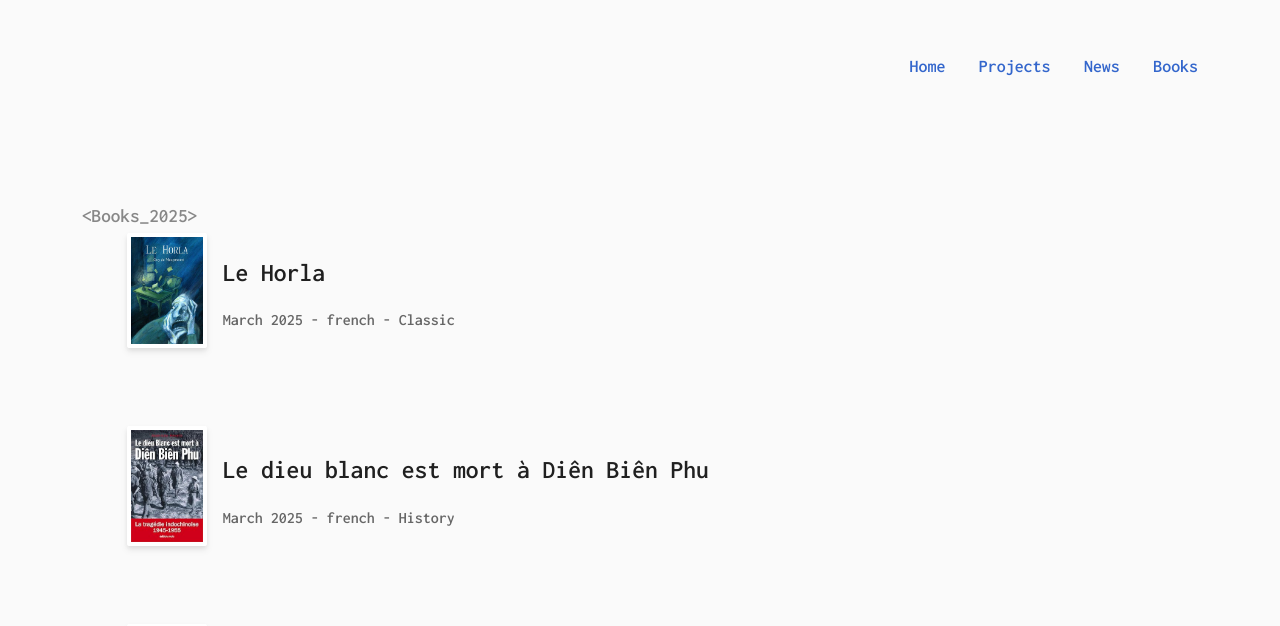
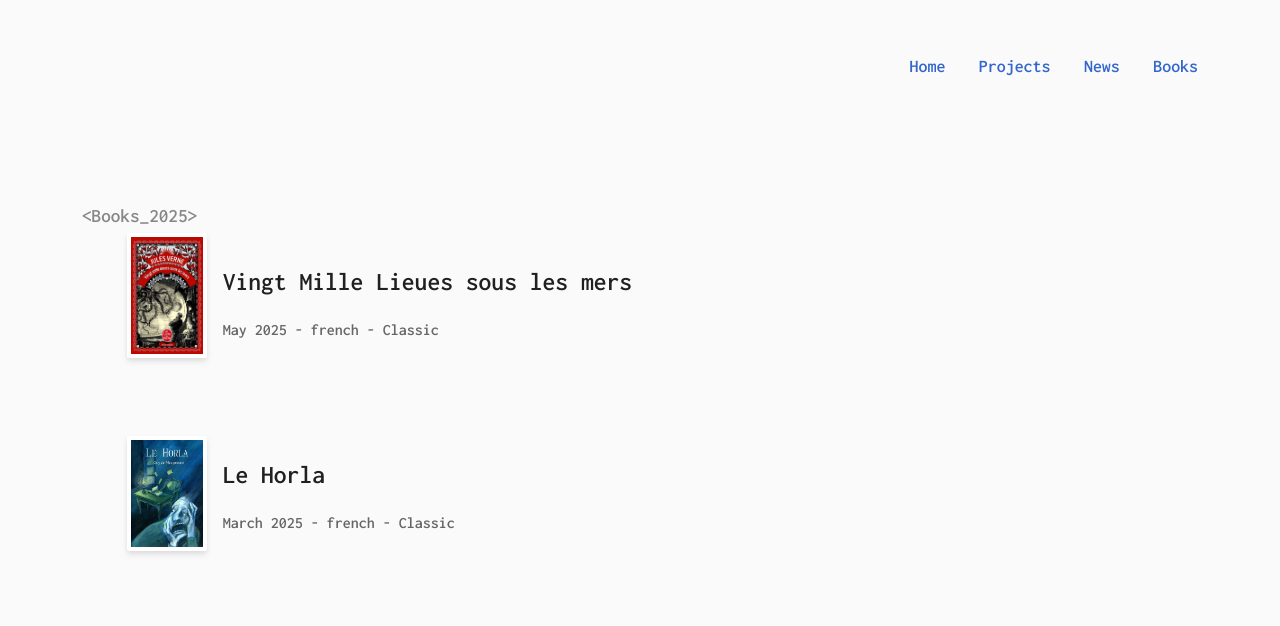
Before and after one commit to kevinch/kevinchevallierme, a Next.js app: page /books in a window 1280 px wide. Shown: the part 147-773 px from the top of the page. Built offline with nearby package versions, Linux system fonts and the light colour scheme.

Commit message:
Add book

```diff
--- a/components/Books.tsx
+++ b/components/Books.tsx
@@ -6,6 +6,14 @@ function Books() {
       <span className="code-help">{"<Books_2025>"}</span>
 
       <div className="books-list">
+        <Book
+          title="Vingt Mille Lieues sous les mers"
+          kind="Classic"
+          language="french"
+          date="may 2025"
+          cover="/images/vingt-mille-lieues-sous-mers.jpg"
+        />
+
         <Book
           title="Le Horla"
           kind="Classic"
--- a/package.json
+++ b/package.json
@@ -35,5 +35,6 @@
     "slice-machine-ui": "2.3.0",
     "tailwindcss": "^3.4.17",
     "typescript": "5.6.2"
-  }
+  },
+  "packageManager": "yarn@1.22.22+sha512.a6b2f7906b721bba3d67d4aff083df04dad64c399707841b7acf00f6b133b7ac24255f2652fa22ae3534329dc6180534e98d17432037ff6fd140556e2bb3137e"
 }
```
Also changed, not shown: public/images/vingt-mille-lieues-sous-mers.jpg (added).
